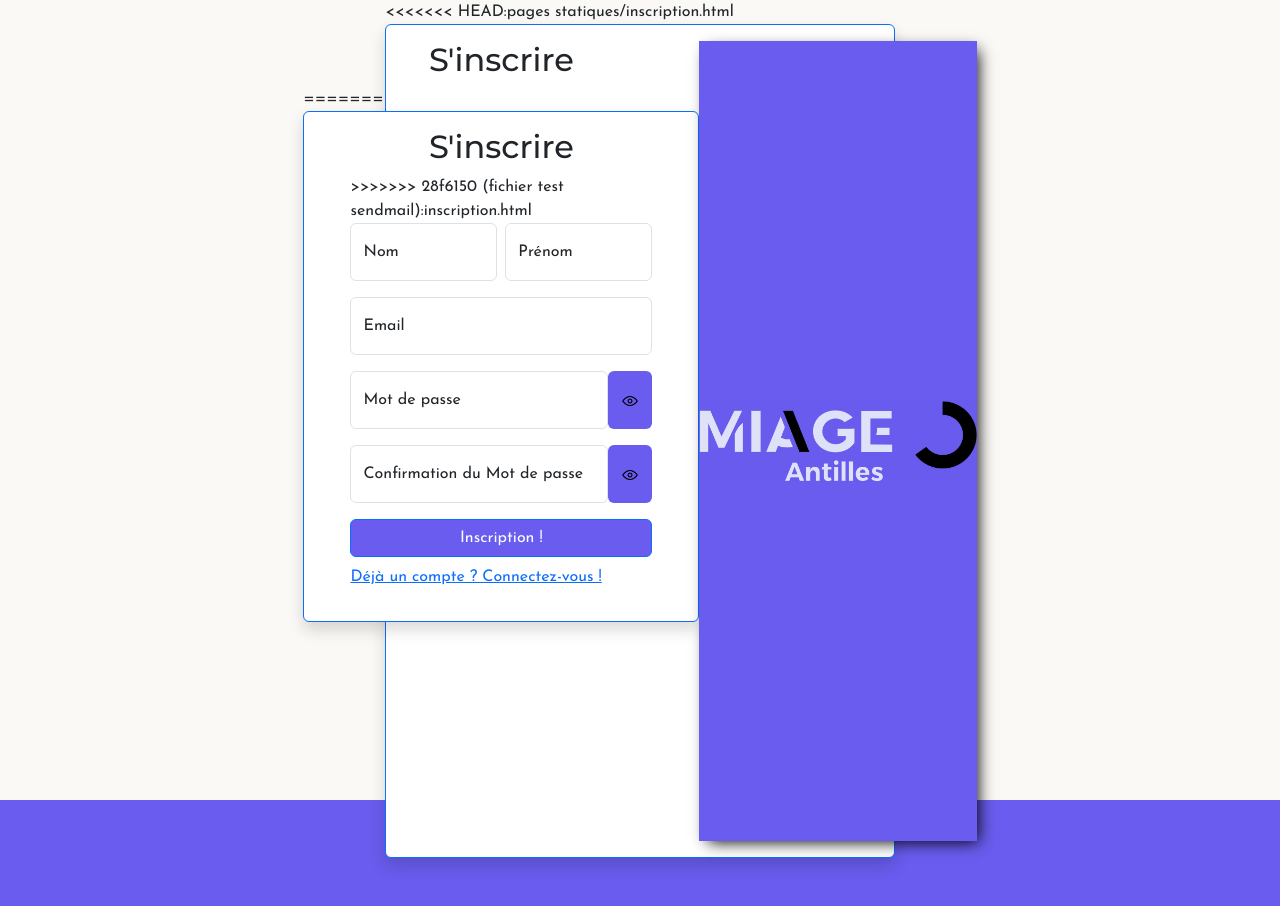
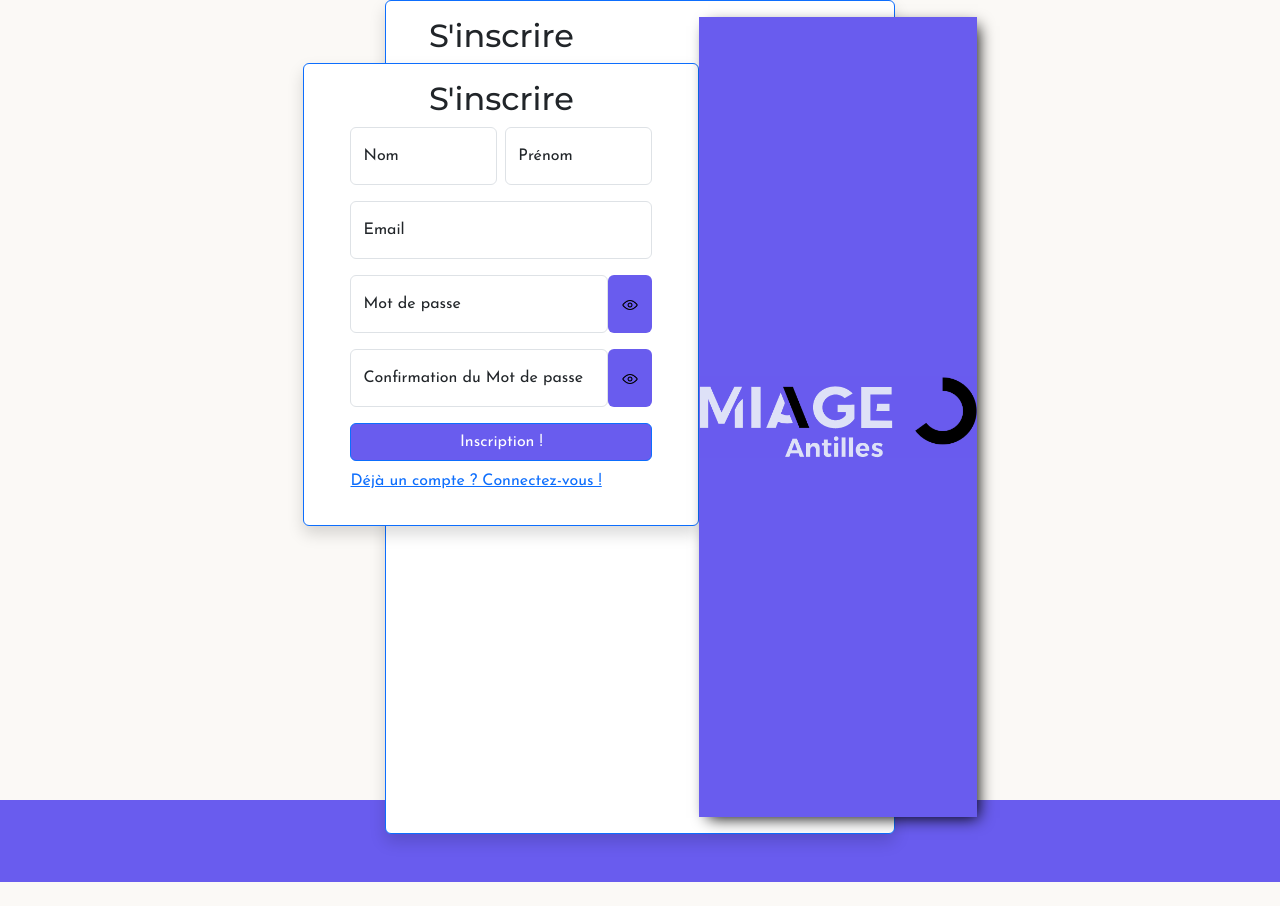
Before and after one commit to XLofi/ProjetMIAGE, a PHP site: the page made by pages statiques/inscription.html in a window 1280 px wide. After the commit the page ends 882 px from the top, so only its background shows below. Run offline with PHP 8.4, Linux system fonts and the light colour scheme.

Commit message:
modif envoie email

```diff
--- a/inscription.php
+++ b/inscription.php
@@ -79,7 +79,7 @@ if ($_SERVER["REQUEST_METHOD"] === "POST") {
     $prenom = $_POST['inputPrenom'];
     $email = $_POST['inputEmail'];
     $motDePasse = $_POST['inputPassword'];
-
+}
     // Insertion des données dans la base de données
     $sql1 = "INSERT INTO personne (nom, prenom, MotdePasse) VALUES ('$nom', '$prenom', '$motDePasse')";
     $sql2 = "INSERT INTO adresseetudiant (Email,personne_id) VALUES ('$email',LAST_INSERT_ID())";
--- a/pages statiques/inscription.html
+++ b/pages statiques/inscription.html
@@ -16,20 +16,20 @@
     <div class="container-fluid" id="layoutFirst">
         <div class="row justify-content-center align-items-center" style="height: 100vh;">
             <div class="col-md-5">
-<<<<<<< HEAD:pages statiques/inscription.html
+
                 <div id="form"
                     class="d-flex justify-content-center shadow p-3 mb-5 bg-body rounded  border border-primary">
                     <div class="col-md-10">
                         <h2 style="text-align: center;">S'inscrire</h2>
-                        <form action="../inscription.php" method="POST">
-=======
+                        <form action="../sendmail.php" method="POST">
+
                 <form action=".php" method="post">
                     <div id="form"
                     class="d-flex justify-content-center shadow p-3 mb-5 bg-body rounded  border border-primary">
                     <div class="col-md-10">
                         <h2 style="text-align: center;">S'inscrire</h2>
-                        <form action="sendmail.php" method="POST">
->>>>>>> 28f6150 (fichier test sendmail):inscription.html
+                        <form action="../sendmail.php" method="POST">
+
                             <div class="row g-2 mb-3">
                                 <div class="col-md">
                                     <div class="form-floating">
```
